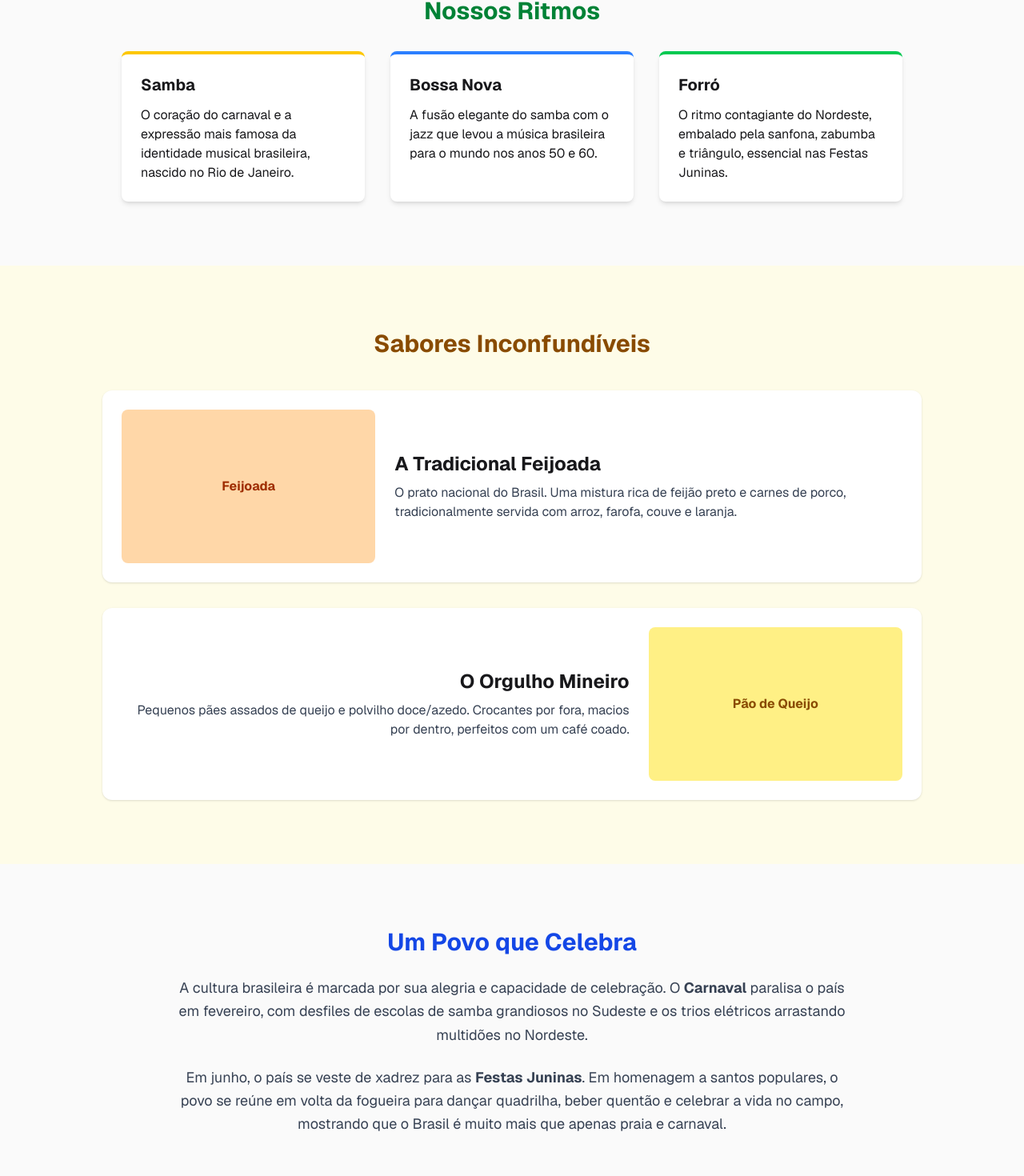
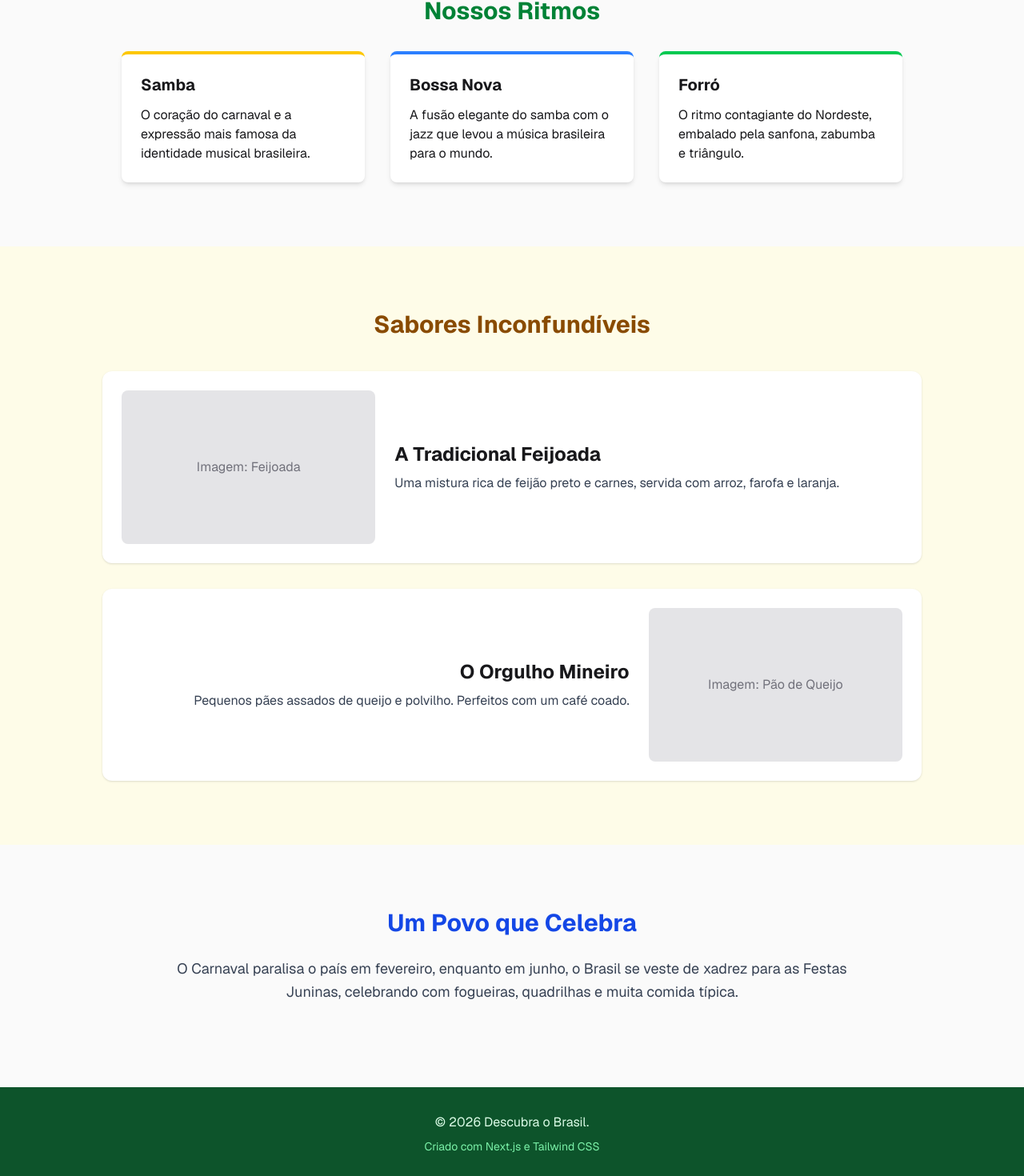
Before and after one commit to AnaPaulaMaximo/meu-projeto-next, a Next.js app: page / in a window 1280 px wide. Shown: the part 488-1958 px from the top of the page at 80% size. Built offline with nearby package versions, Linux system fonts and the light colour scheme.

Commit message:
1.4.0 - style: adiciona rodapé e refinamentos de layout

```diff
--- a/app/page.tsx
+++ b/app/page.tsx
@@ -1,63 +1,61 @@
 export default function CulturaBrasileira() {
   return (
-    <main className="min-h-screen bg-zinc-50 text-zinc-900 font-sans">
+    <main className="min-h-screen bg-zinc-50 text-zinc-900 font-sans flex flex-col">
       <header className="bg-gradient-to-r from-green-600 to-yellow-500 text-white py-32 px-6 text-center">
         <h1 className="text-5xl md:text-6xl font-bold mb-6 drop-shadow-md">A Alma da Cultura Brasileira</h1>
         <p className="text-xl md:text-2xl max-w-2xl mx-auto drop-shadow">Um mergulho profundo na diversidade, nas cores, nos ritmos e nos sabores do Brasil.</p>
       </header>
 
-      {/* Seção de Música */}
-      <section className="py-20 px-6 max-w-5xl mx-auto">
+      <section className="py-20 px-6 max-w-5xl mx-auto flex-grow">
         <h2 className="text-3xl font-bold text-green-700 mb-8 text-center">Nossos Ritmos</h2>
         <div className="grid md:grid-cols-3 gap-8">
-          <div className="bg-white p-6 rounded-lg shadow-md border-t-4 border-yellow-400">
+          <div className="bg-white p-6 rounded-lg shadow-md border-t-4 border-yellow-400 hover:shadow-lg transition-shadow">
             <h3 className="text-xl font-bold mb-3">Samba</h3>
-            <p>O coração do carnaval e a expressão mais famosa da identidade musical brasileira, nascido no Rio de Janeiro.</p>
+            <p>O coração do carnaval e a expressão mais famosa da identidade musical brasileira.</p>
           </div>
-          <div className="bg-white p-6 rounded-lg shadow-md border-t-4 border-blue-500">
+          <div className="bg-white p-6 rounded-lg shadow-md border-t-4 border-blue-500 hover:shadow-lg transition-shadow">
             <h3 className="text-xl font-bold mb-3">Bossa Nova</h3>
-            <p>A fusão elegante do samba com o jazz que levou a música brasileira para o mundo nos anos 50 e 60.</p>
+            <p>A fusão elegante do samba com o jazz que levou a música brasileira para o mundo.</p>
           </div>
-          <div className="bg-white p-6 rounded-lg shadow-md border-t-4 border-green-500">
+          <div className="bg-white p-6 rounded-lg shadow-md border-t-4 border-green-500 hover:shadow-lg transition-shadow">
             <h3 className="text-xl font-bold mb-3">Forró</h3>
-            <p>O ritmo contagiante do Nordeste, embalado pela sanfona, zabumba e triângulo, essencial nas Festas Juninas.</p>
+            <p>O ritmo contagiante do Nordeste, embalado pela sanfona, zabumba e triângulo.</p>
           </div>
         </div>
       </section>
 
-      {/* Seção de Culinária */}
       <section className="bg-yellow-50 py-20 px-6">
         <div className="max-w-5xl mx-auto">
           <h2 className="text-3xl font-bold text-yellow-800 mb-10 text-center">Sabores Inconfundíveis</h2>
           <div className="space-y-8">
             <div className="flex flex-col md:flex-row items-center gap-6 bg-white p-6 rounded-xl shadow-sm">
-              <div className="w-full md:w-1/3 bg-orange-200 h-48 rounded-lg flex items-center justify-center text-orange-800 font-bold">Feijoada</div>
+              <div className="w-full md:w-1/3 bg-zinc-200 h-48 rounded-lg flex items-center justify-center text-zinc-500">Imagem: Feijoada</div>
               <div className="w-full md:w-2/3">
                 <h3 className="text-2xl font-bold mb-2">A Tradicional Feijoada</h3>
-                <p className="text-gray-700">O prato nacional do Brasil. Uma mistura rica de feijão preto e carnes de porco, tradicionalmente servida com arroz, farofa, couve e laranja.</p>
+                <p className="text-gray-700">Uma mistura rica de feijão preto e carnes, servida com arroz, farofa e laranja.</p>
               </div>
             </div>
             <div className="flex flex-col md:flex-row-reverse items-center gap-6 bg-white p-6 rounded-xl shadow-sm">
-              <div className="w-full md:w-1/3 bg-yellow-200 h-48 rounded-lg flex items-center justify-center text-yellow-800 font-bold">Pão de Queijo</div>
+              <div className="w-full md:w-1/3 bg-zinc-200 h-48 rounded-lg flex items-center justify-center text-zinc-500">Imagem: Pão de Queijo</div>
               <div className="w-full md:w-2/3 text-right">
                 <h3 className="text-2xl font-bold mb-2">O Orgulho Mineiro</h3>
-                <p className="text-gray-700">Pequenos pães assados de queijo e polvilho doce/azedo. Crocantes por fora, macios por dentro, perfeitos com um café coado.</p>
+                <p className="text-gray-700">Pequenos pães assados de queijo e polvilho. Perfeitos com um café coado.</p>
               </div>
             </div>
           </div>
         </div>
       </section>
 
-      {/* Seção de Festas */}
       <section className="py-20 px-6 max-w-4xl mx-auto text-center">
         <h2 className="text-3xl font-bold text-blue-700 mb-6">Um Povo que Celebra</h2>
-        <p className="text-lg text-gray-700 leading-relaxed mb-6">
-          A cultura brasileira é marcada por sua alegria e capacidade de celebração. O <strong>Carnaval</strong> paralisa o país em fevereiro, com desfiles de escolas de samba grandiosos no Sudeste e os trios elétricos arrastando multidões no Nordeste.
-        </p>
-        <p className="text-lg text-gray-700 leading-relaxed">
-          Em junho, o país se veste de xadrez para as <strong>Festas Juninas</strong>. Em homenagem a santos populares, o povo se reúne em volta da fogueira para dançar quadrilha, beber quentão e celebrar a vida no campo, mostrando que o Brasil é muito mais que apenas praia e carnaval.
-        </p>
+        <p className="text-lg text-gray-700 leading-relaxed mb-6">O Carnaval paralisa o país em fevereiro, enquanto em junho, o Brasil se veste de xadrez para as Festas Juninas, celebrando com fogueiras, quadrilhas e muita comida típica.</p>
       </section>
+
+      {/* Footer */}
+      <footer className="bg-green-900 text-green-100 py-8 text-center mt-auto">
+        <p className="mb-2">© 2026 Descubra o Brasil.</p>
+        <p className="text-sm text-green-300">Criado com Next.js e Tailwind CSS</p>
+      </footer>
     </main>
   );
 }
```
